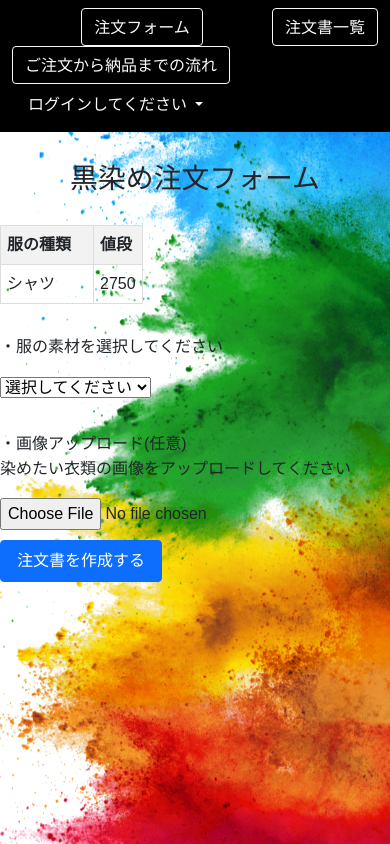
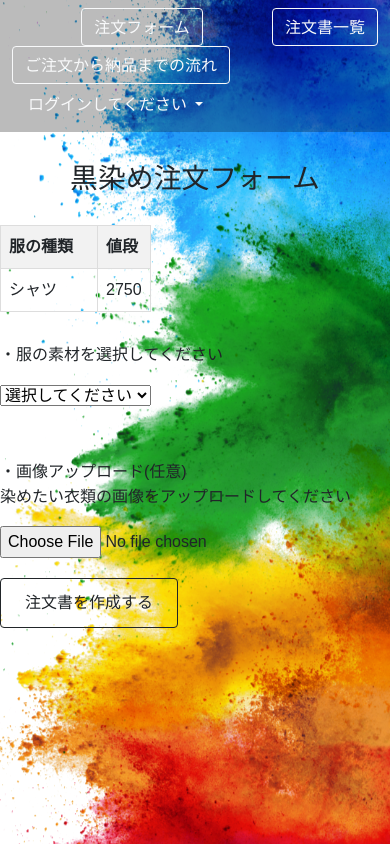
Before and after one commit to macho1111/maestrotintes, a Django app: page /apparel/1/ in a window 390 px wide. Run offline with Django 4.2, Linux system fonts and the light colour scheme; data comes from the database, SQL or seed files in the repository; both versions use the stored data as it was after the commit.

Commit message:
6 commit

```diff
--- a/accounts/templates/accounts/profile_edit.html
+++ b/accounts/templates/accounts/profile_edit.html
@@ -22,7 +22,7 @@
     <form id="update-form" method="post" class="habaue">
       {% csrf_token %}
       {{ form.as_p }}
-      <button type="submit" id="update-button">更新</button>
+      <button type="submit" class="btn btn-outline-dark" id="update-button">更新</button>
     </form>
   </div>
   <script>
--- a/maruko/templates/maruko/apparel_detail.html
+++ b/maruko/templates/maruko/apparel_detail.html
@@ -10,7 +10,7 @@
         th, td {
             border: 1px solid #dddddd;
             text-align: left;
-            padding: 8px;
+            padding: 12px; /* パディングを大きくする */
         }
 
         th {
@@ -18,25 +18,28 @@
         }
 
         .imageField {
-            margin-bottom: 10px;
+            margin-bottom: 20px; /* 間隔を大きくする */
         }
 
         .alert {
             color: red;
-            margin-top: 10px;
+            margin-top: 20px; /* 間隔を大きくする */
+            font-size: 18px; /* フォントサイズを大きくする */
         }
 
         .top {
-            margin-top: 30px;
+            margin-top: 50px; /* 上部マージンを大きくする */
         }
 
+        /* 画面幅が600px以下の場合のスタイル */
         @media screen and (max-width: 600px) {
             th, td {
-                padding: 6px;
+                padding: 8px; /* パディングを小さくする */
             }
 
             #submitButton {
-                padding: 8px 16px;
+                padding: 12px 24px; /* ボタンのパディングを大きくする */
+                font-size: 16px; /* フォントサイズを大きくする */
             }
         }
 
@@ -74,7 +77,7 @@
                 <input type="file" name="image">
             </div>
         </div>
-        <button type="submit" id="submitButton" class="btn btn-primary">注文書を作成する</button>
+        <button type="submit" id="submitButton" class="btn btn-outline-dark">注文書を作成する</button>
     </form>
 </div>
 
--- a/maruko/templates/maruko/consent_template.html
+++ b/maruko/templates/maruko/consent_template.html
@@ -14,13 +14,13 @@
 
             <div class="consent">
                 <p id="consent{{ consent_text.text_id }}" style="font-size: 18px;">・{{ consent_text.content }}</p>
-                <button type="button" class="consent-button btn btn-primary" onclick="toggleConsent('{{ consent_text.text_id }}')">了承します</button>
+                <button type="button" class="btn btn-outline-info" onclick="toggleConsent('{{ consent_text.text_id }}')">了承します</button>
                 <span class="consent-status" style="margin-left: 10px;"></span>
             </div>
         </div>
         {% endfor %}
         <div class="center" >
-            <button type="submit" class="btn btn-primary">染め直し注文へ</button>
+            <button type="submit" class="btn btn-outline-dark">染め直し注文へ</button>
         </div>
     </form>
 
@@ -30,7 +30,7 @@
             var consentStatus = consentText.nextElementSibling;
             consentStatus.textContent = 'ありがとうございます！';
             consentStatus.style.color = 'black'
-            consentStatus.style.backgroundColor = 'pink'
+            consentStatus.style.backgroundColor = '#ffffffff'
             // 画像に変更したい場合はここで画像を表示する処理を追加することができます
         }
 
--- a/maruko/templates/maruko/product_comp.html
+++ b/maruko/templates/maruko/product_comp.html
@@ -8,6 +8,7 @@
 <h1>ご注文ありがとうございます！</h1>
 <div class="main2">
     <p>注文書を作成しました。</p>
+    <p>＊料金は、郵送していただいた衣類の状況、点数、重量を点検させていただいた後に変更となる場合がございます。</p>
     <div>
     <a href="{% url 'howto' %}">・ご注文から納品までの流れ</a>
     </div>
--- a/maruko/templates/maruko/product_detail.html
+++ b/maruko/templates/maruko/product_detail.html
@@ -72,5 +72,5 @@
             </tr>
         </tbody>
     </table>
-    <a href="{% url 'profile_edit' %}" class="btn btn-primary">アカウント設定へ</a>
+    <a href="{% url 'profile_edit' %}" class="btn btn-outline-dark">アカウント設定へ</a>
 {% endblock %}
--- a/maruko/views.py
+++ b/maruko/views.py
@@ -52,9 +52,15 @@ def create_product(request):
 
 class OwnerOnly(UserPassesTestMixin):
     def test_func(self):
-        # ユーザーが所有する製品に基づいて制限したい場合
-        product = self.get_queryset().first()  # ロジックに合わせて調整してください
-        return product.user == self.request.user
+        # Check if there are any products in the queryset
+        if self.get_queryset().exists():
+            # Get the first product in the queryset
+            product = self.get_queryset().first()
+            # Check if the product's user attribute matches the request user
+            return product.user == self.request.user
+        else:
+            # If there are no products, return False
+            return redirect('consent_view')
 
 
 class ProductListView(OwnerOnly, ListView):
--- a/templates/base.html
+++ b/templates/base.html
@@ -34,6 +34,9 @@
             background-repeat: no-repeat;
             /* 画像が適切に表示されるように、背景のサイズや位置などを調整するスタイルを追加できます */
         }
+      .migi {
+          text-align: right;
+      }
     </style>
     {% block head_title %}{% endblock %}
 
--- a/templates/nav.html
+++ b/templates/nav.html
@@ -1,4 +1,4 @@
-<nav class="navbar navbar-dark" style="background-color: #000000;">
+<nav class="navbar navbar-dark" style="background-color: #00000044;">
     <div class="container-fluid">
         <div class="d-flex justify-content-end"></div>
             <div>
```
Also changed, not shown: db.sqlite3, media_local/apparel_images/ズボンのアイコン2.png (added).
